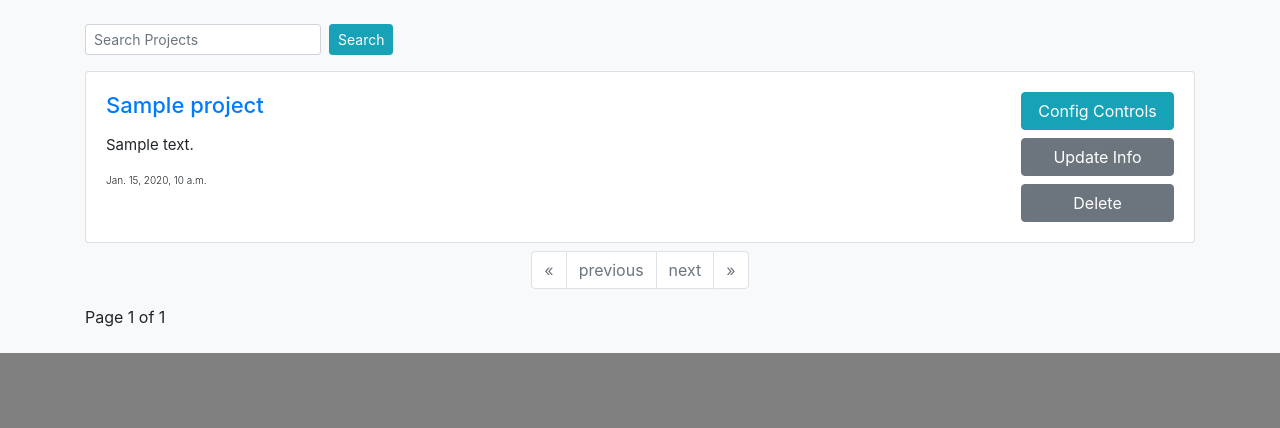
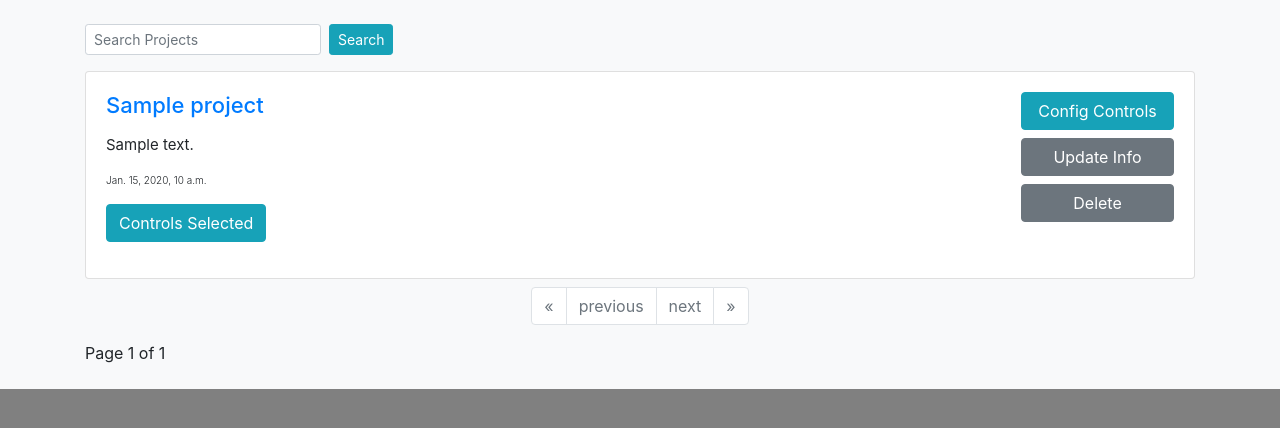
Before and after one commit to hyasar/CAtS, a Django app: page /projects in a window 1280 px wide. Shown: the part 56-484 px from the top of the page. Run offline with Django 3.2, Linux system fonts and the light colour scheme; a user stored in the database is signed in; tables that the repository leaves empty hold one stand-in row (values such as "Sample post"); some libraries are stand-ins or nearby versions.

Commit message:
show controls in projects page | bug found when jump back from configuration page

```diff
--- a/CAS_WEB/cas/templates/cas/projects.html
+++ b/CAS_WEB/cas/templates/cas/projects.html
@@ -21,6 +21,20 @@
     <!-- Load react -->
     <script src="https://unpkg.com/react@16/umd/react.production.min.js" crossorigin></script>
     <script src="https://unpkg.com/react-dom@16/umd/react-dom.production.min.js" crossorigin></script>
+
+    <!-- Load scripts-->
+    <script src="{% static '/js/jquery.min.js' %}" type="text/javascript" async defer></script>
+    <!-- Optional JavaScript -->
+    <!-- jQuery first, then Popper.js, then Bootstrap JS -->
+    <script src="https://code.jquery.com/jquery-3.3.1.slim.min.js"
+            integrity="sha384-q8i/X+965DzO0rT7abK41JStQIAqVgRVzpbzo5smXKp4YfRvH+8abtTE1Pi6jizo"
+            crossorigin="anonymous"></script>
+    <script src="https://cdnjs.cloudflare.com/ajax/libs/popper.js/1.14.7/umd/popper.min.js"
+            integrity="sha384-UO2eT0CpHqdSJQ6hJty5KVphtPhzWj9WO1clHTMGa3JDZwrnQq4sF86dIHNDz0W1"
+            crossorigin="anonymous"></script>
+    <script src="https://stackpath.bootstrapcdn.com/bootstrap/4.3.1/js/bootstrap.min.js"
+            integrity="sha384-JjSmVgyd0p3pXB1rRibZUAYoIIy6OrQ6VrjIEaFf/nJGzIxFDsf4x0xIM+B07jRM"
+            crossorigin="anonymous"></script>
 
     <title mb-3>Projects</title>
 </head>
@@ -79,7 +93,72 @@
                             <!-- 标题点进去应该是显示result dashboard比较好吧 -->
                             <h5 class="card-title mb-3"><a href="config_project?id={{project.id}}">{{ project.name }}</a></h5>
                             <p class="card-text mt-3">{{ project.description }}</p>
-                            <p class="font-weight-light card-date mb-0 pb-0">{{ project.updated_time }}</p>
+                            <p class="font-weight-light card-date mb-3 pb-0">{{ project.updated_time }}</p>
+                            <p>
+                                <a class="btn btn-info" id="get-controls" data-toggle="collapse" href="#collapseExample"
+                                   role="button" aria-expanded="false" aria-controls="collapseExample">
+                                    Controls Selected<span id="control-cnt"></span>
+                                </a>
+                            <div class="collapse" id="collapseExample">
+                                <div class="card card-body">
+                                    <table class="table">
+                                        <thead>
+                                        <tr>
+                                            <th scope="col">#</th>
+                                            <th scope="col">ID</th>
+                                            <th scope="col">Title</th>
+                                        </tr>
+                                        </thead>
+                                        <tbody id="controls">
+                                        </tbody>
+                                    </table>
+                                </div>
+                            </div>
+                            </p>
+                            <script>
+                                let project_id = {{ project.id }}
+                                let control_list = []
+
+                                $(document).ready(function () {
+                                    setInterval(function () {
+                                        console.log("function")
+                                        $.ajax({
+                                            url: '/get_project_controlls?id=' + project_id,
+                                            type: 'get',
+                                            dataType: 'json',
+                                            success: function (data) {
+                                                console.log(data.controls.length);
+                                                control_list = data.controls
+                                                $('#control-cnt').html(': ' + control_list.length)
+                                            }
+                                        });
+                                    }, 2000);
+
+                                    $('#get-controls').click(function () {
+                                        $('#controls').empty();
+                                        let idx = 1;
+                                        console.log('clicked')
+                                        $.each(control_list, function (index, control) {
+                                            console.log(control.id);
+                                            $.ajax({
+                                                url: '/get_control_by_id?id=' + control.id,
+                                                type: 'get',
+                                                dataType: 'json',
+                                                success: function (data) {
+                                                    console.log(data.control[0].title);
+                                                    let title = data.control[0].title;
+                                                    let cid = data.control[0].cid;
+                                                    let res = '<tr><th scope="row">' + idx + '</th><td>' + cid + '</td><td>' + title + '</td></tr>>'
+                                                    idx += 1
+                                                    $('#controls').append(res);
+                                                }
+                                            });
+                                        });
+                                    });
+                                });
+                            </script>
+
+
                         </div>
                         <div class="col-2">
                             <a href="config_project?id={{project.id}}" class="btn btn-info btn-secondary btn-block">
@@ -158,19 +237,5 @@
     </div>
 </section>
 
-<!-- Load scripts-->
-<script src="{% static '/js/jquery.min.js' %}" type="text/javascript" async defer></script>
-<!-- Optional JavaScript -->
-<!-- jQuery first, then Popper.js, then Bootstrap JS -->
-<script src="https://code.jquery.com/jquery-3.3.1.slim.min.js"
-        integrity="sha384-q8i/X+965DzO0rT7abK41JStQIAqVgRVzpbzo5smXKp4YfRvH+8abtTE1Pi6jizo"
-        crossorigin="anonymous"></script>
-<script src="https://cdnjs.cloudflare.com/ajax/libs/popper.js/1.14.7/umd/popper.min.js"
-        integrity="sha384-UO2eT0CpHqdSJQ6hJty5KVphtPhzWj9WO1clHTMGa3JDZwrnQq4sF86dIHNDz0W1"
-        crossorigin="anonymous"></script>
-<script src="https://stackpath.bootstrapcdn.com/bootstrap/4.3.1/js/bootstrap.min.js"
-        integrity="sha384-JjSmVgyd0p3pXB1rRibZUAYoIIy6OrQ6VrjIEaFf/nJGzIxFDsf4x0xIM+B07jRM"
-        crossorigin="anonymous"></script>
-
 </body>
 </html>
```
